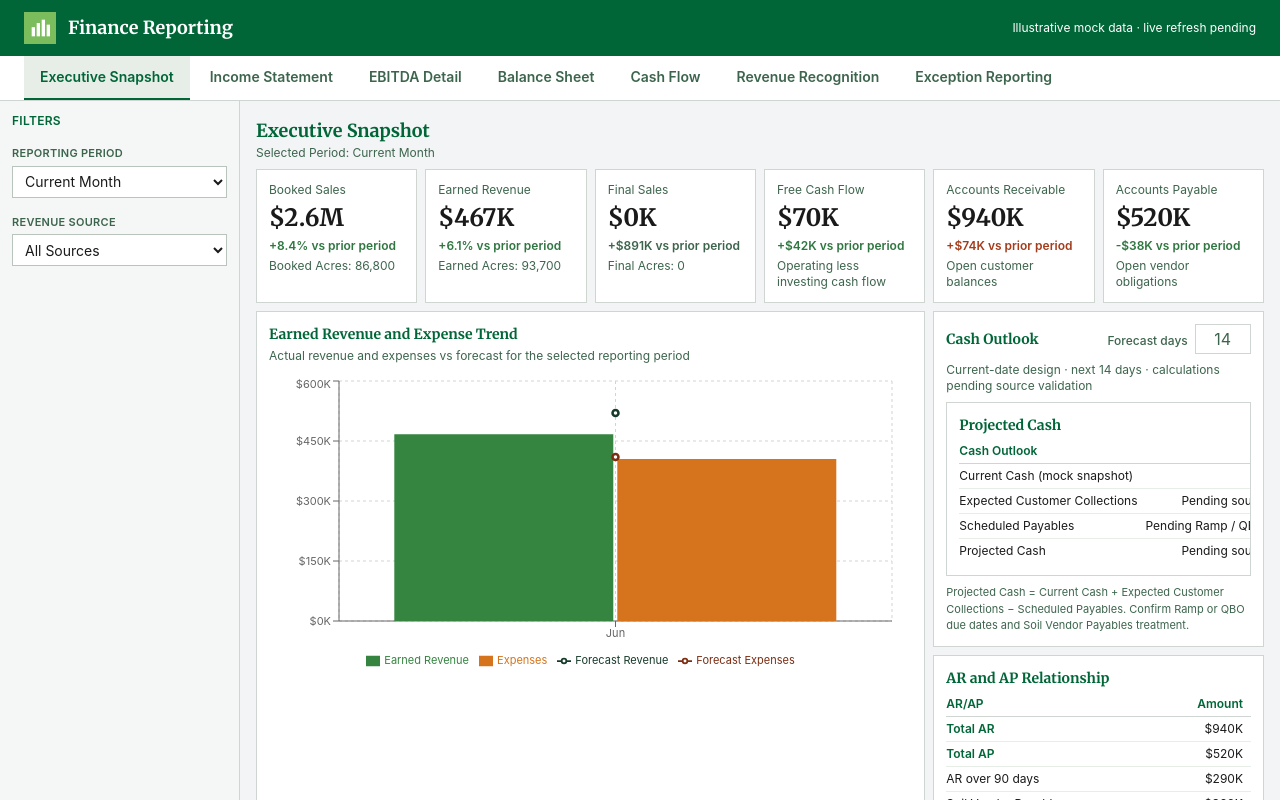
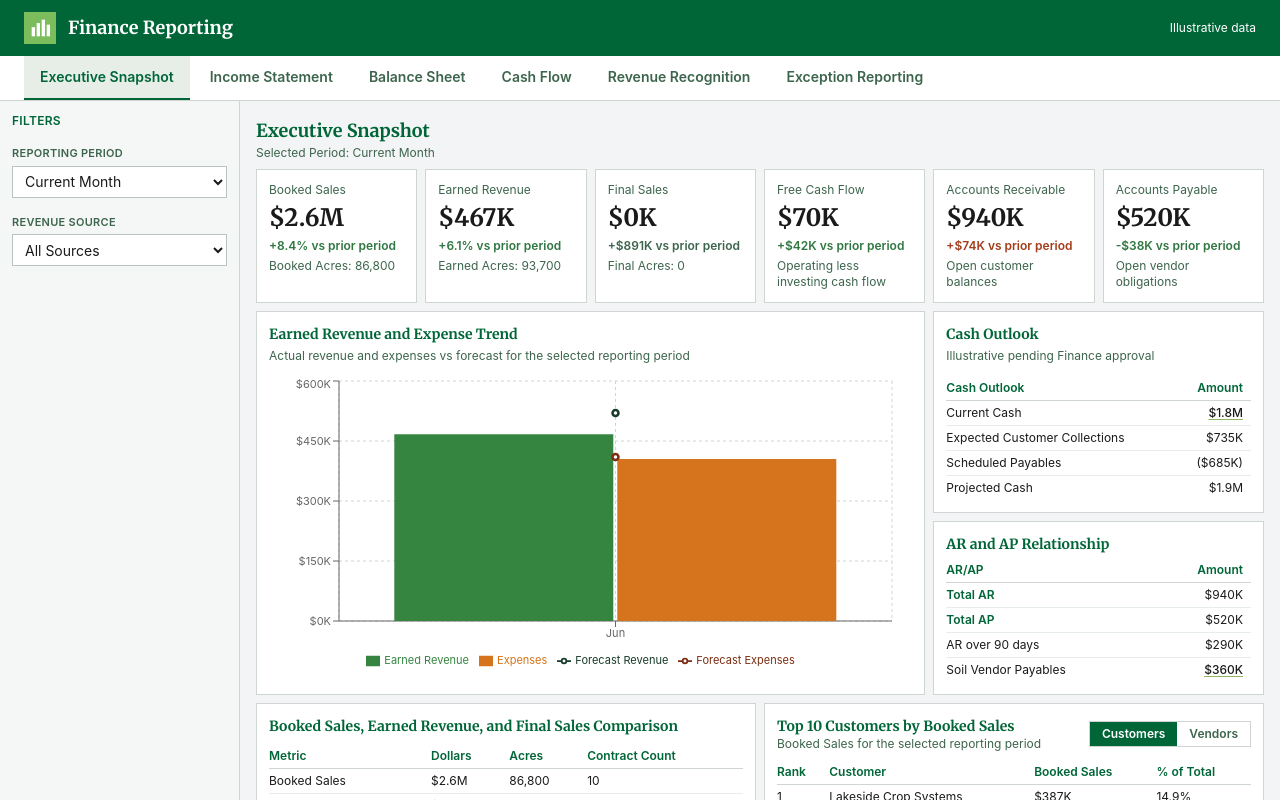
Before and after one commit to danreft/FinanceReporting, a React (Vite) app: page / in a window 1280 px wide. Built offline with nearby package versions, Linux system fonts and the light colour scheme.

Commit message:
Restore compact finance mockup layout

```diff
--- a/src/app/App.tsx
+++ b/src/app/App.tsx
@@ -7,7 +7,6 @@ import {
   ExceptionReporting,
   ExecutiveSnapshot,
   IncomeStatement,
-  EbitdaDetail,
   RevenueRecognition,
 } from './pages/FinancePages';
 
@@ -30,8 +29,6 @@ export default function App() {
         return <ExecutiveSnapshot filters={financeFilters} />;
       case 'incomeStatement':
         return <IncomeStatement filters={financeFilters} />;
-      case 'ebitdaDetail':
-        return <EbitdaDetail filters={financeFilters} />;
       case 'balanceSheet':
         return <BalanceSheet filters={financeFilters} />;
       case 'cashFlow':
@@ -64,7 +61,7 @@ export default function App() {
         </div>
         <div className="text-right">
           <div className="text-xs" style={{ fontFamily: 'Source Sans 3, sans-serif' }}>
-            Illustrative mock data · live refresh pending
+            Illustrative data
           </div>
         </div>
       </div>
--- a/src/app/components/TabNavigation.tsx
+++ b/src/app/components/TabNavigation.tsx
@@ -6,7 +6,6 @@ interface TabNavigationProps {
 const tabs = [
   { id: 'executiveSnapshot', label: 'Executive Snapshot' },
   { id: 'incomeStatement', label: 'Income Statement' },
-  { id: 'ebitdaDetail', label: 'EBITDA Detail' },
   { id: 'balanceSheet', label: 'Balance Sheet' },
   { id: 'cashFlow', label: 'Cash Flow' },
   { id: 'revenueRecognition', label: 'Revenue Recognition' },
--- a/src/app/data/financeMockData.ts
+++ b/src/app/data/financeMockData.ts
@@ -383,7 +383,7 @@ export const executiveTrend = monthlyFinance.map((item) => ({
 export const cashFlowOutlook = [
   ['Current Cash', 1840000],
   ['Expected Customer Collections', 735000],
-  ['Expected Near-Term Payments', -685000],
+  ['Scheduled Payables', -685000],
   ['Projected Cash', 1890000],
 ];
 
--- a/src/app/pages/FinancePages.tsx
+++ b/src/app/pages/FinancePages.tsx
@@ -17,6 +17,7 @@ import PowerBISlicer from '../components/PowerBISlicer';
 import {
   balanceSheetStatement,
   balanceSheetTrend,
+  cashFlowOutlook,
   controlExceptions,
   earnedForFinanceDeal,
   executiveTrend,
@@ -706,7 +707,6 @@ function BalanceSheetStatementTable({
 export function ExecutiveSnapshot({ filters }: FinancePageProps)
 {
   const dateRange = filters;
-  const [forecastDays, setForecastDays] = useState(14);
   const [topListView, setTopListView] = useState<'customers' | 'vendors'>('customers');
   const [cashDrillDown, setCashDrillDown] = useState<DrillDownRequest | null>(null);
   const [vendorPayablesDrillDown, setVendorPayablesDrillDown] = useState<DrillDownRequest | null>(null);
@@ -757,12 +757,11 @@ export function ExecutiveSnapshot({ filters }: FinancePageProps)
     ['Earned Revenue', selectedSummary.earnedRevenue, selectedSummary.earnedAcres, dealsWithEarnedStage.length],
     ['Final Sales', selectedSummary.finalSales, selectedSummary.finalAcres, finalDeals.length],
   ];
-  // Forecast source mapping remains unresolved. Keep the proposed layout without presenting invented cash projections.
   const cashOutlookRows = [
-    ['Current Cash (mock snapshot)', financeSummary.cashBalance],
-    ['Expected Customer Collections', 'Pending source mapping'],
-    ['Scheduled Payables', 'Pending Ramp / QBO validation'],
-    ['Projected Cash', 'Pending source mapping'],
+    ['Current Cash', selectedSummary.cashBalance],
+    ['Expected Customer Collections', 735000],
+    ['Scheduled Payables', -685000],
+    ['Projected Cash', selectedSummary.cashBalance + 50000],
   ];
   const currentCashDrillDownRows = cashDrillDown
     ? buildCurrentCashDrillDownRows(cashDrillDown.value, selectedMonths, currentPeriodLabel)
@@ -782,7 +781,7 @@ export function ExecutiveSnapshot({ filters }: FinancePageProps)
       title="Executive Snapshot"
       subtitle="Executive financial overview for the selected reporting period."
       selectedPeriod={currentPeriodLabel}
-      exportContext="Presentation-friendly export: six KPI cards, trend, cash outlook design pending forecast data, AR/AP relationship, top 10 list, and Booked Sales / Earned Revenue / Final Sales comparison."
+      exportContext="Presentation-friendly export: six KPI cards, trend, illustrative basic cash outlook, AR/AP relationship, top 10 list, and Booked Sales / Earned Revenue / Final Sales comparison."
       canvasClassName="fixed-report-canvas space-y-2"
     >
       <div className="grid grid-cols-6 gap-2">
@@ -810,15 +809,14 @@ export function ExecutiveSnapshot({ filters }: FinancePageProps)
         </ChartCard>
         </div>
         <div className="space-y-2">
-          <div className="bg-white border border-[#CFD5D0] p-3">
-            <div className="flex items-center justify-between gap-2 mb-2">
-              <div className="text-sm font-semibold text-[#006637]" style={{ fontFamily: 'Merriweather, serif' }}>Cash Outlook</div>
-              <label className="text-xs text-[#3D654D]">Forecast days <input type="number" min={1} max={90} value={forecastDays} onChange={(event) => setForecastDays(Math.min(90, Math.max(1, Number(event.target.value) || 1)))} className="w-14 ml-1 border border-[#CFD5D0] px-1 py-0.5 text-right" /></label>
-            </div>
-            <div className="text-xs text-[#3D654D] mb-2">Current-date design · next {forecastDays} days · calculations pending source validation</div>
-            <FinanceTable title="Projected Cash" columns={['Cash Outlook', 'Amount']} rows={cashOutlookRows} onDrillDown={(rowLabel, column, value, sourceTitle) => setCashDrillDown({ rowLabel, column, value, sourceTitle })} drillDownCells={[{ rowLabel: 'Current Cash (mock snapshot)', column: 'Amount' }]} />
-            <div className="text-[11px] text-[#3D654D] mt-2">Projected Cash = Current Cash + Expected Customer Collections − Scheduled Payables. Confirm Ramp or QBO due dates and Soil Vendor Payables treatment.</div>
-          </div>
+          <FinanceTable
+            title="Cash Outlook"
+            subtitle="Illustrative pending Finance approval"
+            columns={['Cash Outlook', 'Amount']}
+            rows={cashOutlookRows}
+            onDrillDown={(rowLabel, column, value, sourceTitle) => setCashDrillDown({ rowLabel, column, value, sourceTitle })}
+            drillDownCells={[{ rowLabel: 'Current Cash', column: 'Amount' }]}
+          />
           <FinanceTable
             title="AR and AP Relationship"
             columns={['AR/AP', 'Amount']}
@@ -826,11 +824,6 @@ export function ExecutiveSnapshot({ filters }: FinancePageProps)
             onDrillDown={(rowLabel, column, value, sourceTitle) => setVendorPayablesDrillDown({ rowLabel, column, value, sourceTitle })}
             drillDownCells={[{ rowLabel: 'Soil Vendor Payables', column: 'Amount' }]}
           />
-          <div className="bg-white border border-[#CFD5D0] p-3 text-xs text-[#3D654D]">
-            <div className="text-sm font-semibold text-[#006637] mb-1" style={{ fontFamily: 'Merriweather, serif' }}>AR by Invoice Stage</div>
-            <div>First Invoice · Final Invoice · Unmatched</div>
-            <div className="mt-1">Amounts pending CRM Invoice 1/2 to QuickBooks matching. Categories will reconcile to Total AR.</div>
-          </div>
         </div>
       </div>
       <div className="grid grid-cols-2 gap-2">
@@ -885,7 +878,6 @@ export function ExecutiveSnapshot({ filters }: FinancePageProps)
         </div>
       </div>
       <div className="text-[11px] text-[#3D654D]" style={{ fontFamily: 'Source Sans 3, sans-serif' }}>Illustrative mock data for requirements validation.</div>
-      <div className="text-[11px] text-[#3D654D]">Consolidated Iowa + Delaware QuickBooks data and account-level cash mapping are pending. Values shown here are sample data.</div>
       {cashDrillDown && <DrillDownPanel request={cashDrillDown} rows={currentCashDrillDownRows} onClose={() => setCashDrillDown(null)} />}
       {vendorPayablesDrillDown && <DrillDownPanel request={vendorPayablesDrillDown} rows={vendorPayablesDrillDownRows} onClose={() => setVendorPayablesDrillDown(null)} />}
     </PageShell>
@@ -1007,10 +999,10 @@ export function IncomeStatement({ filters }: FinancePageProps)
     ytd: Math.round(totalOperatingExpenses.ytd * item.value / departmentWeight),
     priorYtd: Math.round(totalOperatingExpenses.priorYtd * item.value / departmentWeight),
   }));
-  const departmentRemainder = (key: 'current' | 'prior' | 'ytd' | 'priorYtd') =>
-    totalOperatingExpenses[key] - departmentExpenseRows.reduce((sum, row) => sum + row[key], 0);
-  const finalDepartment = departmentExpenseRows[departmentExpenseRows.length - 1]!;
-  for (const key of ['current', 'prior', 'ytd', 'priorYtd'] as const) finalDepartment[key] += departmentRemainder(key);
+  const lastDepartment = departmentExpenseRows[departmentExpenseRows.length - 1]!;
+  for (const key of ['current', 'prior', 'ytd', 'priorYtd'] as const) {
+    lastDepartment[key] += totalOperatingExpenses[key] - departmentExpenseRows.reduce((sum, row) => sum + row[key], 0);
+  }
   const revenueChildren = [
     { id: 'allSourcesRevenue', label: 'Total Earned Revenue', ...totalRevenue },
     { id: 'directRevenue', label: 'Direct-Sourced Earned Revenue', ...directRevenue },
@@ -1087,39 +1079,9 @@ export function IncomeStatement({ filters }: FinancePageProps)
   );
 }
 
-export function EbitdaDetail({ filters }: FinancePageProps) {
-  const selectedFinance = filteredMonthlyFinance(filters);
-  const selectedTrend = filteredExecutiveTrend(filters);
-  const periodShare = currentMonthCount(filters) / months.length;
-  const otherIncomeAndExpense = incomeStatementRows.find((row) => row[0] === 'Other Income and Expenses')!;
-  const currentNetIncome = selectedFinance.reduce((total, item) => total + item.earnedRevenue - item.expenses, 0) + Math.round(Number(otherIncomeAndExpense[1]) * periodShare);
-  const priorNetIncome = selectedTrend.reduce((total, item) => total + item.priorEarnedRevenue - item.priorExpenses, 0) + Math.round(Number(otherIncomeAndExpense[2]) * periodShare);
-  const addBackNames = ['Interest Expense', 'Income Tax Expense', 'Depreciation Expense', 'Amortization Expense'];
-  const addBackRows = addBackNames.map((name) => {
-    const row = incomeStatementRows.find((item) => item[0] === name)!;
-    return [name, Math.abs(Math.round(Number(row[1]) * periodShare)), Math.abs(Math.round(Number(row[2]) * periodShare))] as [string, number, number];
-  });
-  const currentAddBacks = addBackRows.reduce((total, row) => total + row[1], 0);
-  const priorAddBacks = addBackRows.reduce((total, row) => total + row[2], 0);
-  const rows: (string | number)[][] = [
-    ['Net Income', currentNetIncome, priorNetIncome],
-    ...addBackRows,
-    ['Estimated EBITDA before Baker Tilly adjustments', currentNetIncome + currentAddBacks, priorNetIncome + priorAddBacks],
-    ['Baker Tilly adjustments', 'Pending approved exhibit', 'Pending approved exhibit'],
-    ['Adjusted EBITDA', 'Pending approved exhibit', 'Pending approved exhibit'],
-  ];
-  return (
-    <PageShell title="EBITDA Detail" selectedPeriod={selectedPeriodLabel(filters)} exportContext="Illustrative base EBITDA; Baker Tilly adjustments pending approved exhibit and account mapping.">
-      <div className="text-xs text-[#3D654D]">This page shows the current Income Statement estimate and its standard add-backs. Adjusted EBITDA will be displayed once Finance approves the Baker Tilly exhibit.</div>
-      <FinanceTable title="EBITDA Calculation" subtitle="Illustrative amounts; adjustment lines await Finance approval" columns={['Calculation', 'Current Period', 'Prior Period']} rows={rows} />
-    </PageShell>
-  );
-}
-
 export function RevenueRecognition({ filters }: FinancePageProps)
 {
   const dateRange = filters;
-  const [showAuditDetail, setShowAuditDetail] = useState(false);
   const selectedRecognitionMonths = selectedMonthsFor(dateRange);
   const [stageFilter, setStageFilter] = useState('all');
   const [recognitionMetric, setRecognitionMetric] = useState<MetricMode>('dollars');
@@ -1207,42 +1169,20 @@ export function RevenueRecognition({ filters }: FinancePageProps)
     stage3: stageFilter === 'all' || stageFilter === 'stage3' ? metricValue(recognitionMetric, item.stage3Dollars, item.stage3Acres, item.stage3Contracts) : 0,
   }));
   const periodRows = visiblePeriodData.map((item) => [item.period, item.stage1, item.stage2, item.stage3, item.stage1 + item.stage2 + item.stage3]);
-  const auditRows = filteredDeals.flatMap((deal) => ([
-    [stageNames.stage1, deal.stage1Date],
-    [stageNames.stage2, deal.stage2Date],
-    [stageNames.stage3, deal.stage3Date],
-  ] as const).filter(([, date]) => isRecognitionDateInRange(date)).map(([stage, date]) => [
-    deal.dealId, deal.customer, deal.contractValue, deal.acres, stage, date, stageAmountForFinanceDeal(deal.contractValue),
-  ]));
-  const auditColumns = ['Deal Number', 'Customer', 'Deal Value', 'Acres', 'Recognition Stage', 'Recognition Date', 'Recognized Amount'];
-  const exportAuditDetail = () => {
-    const escapeCsv = (value: string | number) => {
-      const text = String(value);
-      const safe = /^[=+@\-]/.test(text) && typeof value === 'string' ? `'${text}` : text;
-      return `"${safe.replace(/"/g, '""')}"`;
-    };
-    const csv = [auditColumns, ...auditRows].map((row) => row.map(escapeCsv).join(',')).join('\r\n');
-    const url = URL.createObjectURL(new Blob(['\uFEFF', csv], { type: 'text/csv;charset=utf-8' }));
-    const link = document.createElement('a');
-    link.href = url;
-    link.download = 'revenue-recognition-audit-detail.csv';
-    link.click();
-    URL.revokeObjectURL(url);
-  };
 
   return (
     <PageShell
       title="Revenue Recognition"
       subtitle="Stage amounts use one-third mockup logic pending final validation by Finance."
       selectedPeriod={recognitionPeriod}
-      exportContext={`Earned Revenue audit report. Recognition Period: ${recognitionPeriod}. Recognition Stage: ${stageFilter}. Metric: ${recognitionMetric}. Customer, Source, and Reconciliation Result belong in the Power BI filter pane. One-third allocation is a mockup assumption based on the meeting description; final DAX and accounting treatment must be approved by Finance. The Recognized Acres KPI counts each deal's acres once per selected period. Stage-level acres may repeat across stages. Open implementation rules include discounts, change orders, refunds, credits, cancellations, partial acreage changes, reopened accounts, and manual adjustments.`}
+      exportContext={`Earned Revenue audit report. Recognition Period: ${recognitionPeriod}. Recognition Stage: ${stageFilter}. Metric: ${recognitionMetric}. Amounts are illustrative pending Finance validation. Recognized Acres counts each deal once per period; stage acres may repeat.`}
     >
       <div className="grid grid-cols-5 gap-3">
         <PowerBICard title="Total Earned Revenue" value={formatMoney(totalEarnedRevenue)} variance={formatMoney(reconciliationVariance)} status={reconciliationVariance === 0 ? 'positive' : 'negative'} subtitle="Operational stage completion" tooltip="GAAP-compliant revenue recognized when each applicable approved stage is completed." />
         <PowerBICard title="Stage 1 Earned Revenue" value={formatMoney(stageTotals.stage1.revenue)} subtitle={stageNames.stage1} tooltip="Earned Revenue recognized when Stage 1 — Signed Agreement is complete." />
         <PowerBICard title="Stage 2 Earned Revenue" value={formatMoney(stageTotals.stage2.revenue)} subtitle={stageNames.stage2} tooltip="Earned Revenue recognized when Stage 2 — Soil Data Collection Complete is recorded." />
         <PowerBICard title="Stage 3 Earned Revenue" value={formatMoney(stageTotals.stage3.revenue)} subtitle={stageNames.stage3} tooltip="Earned Revenue recognized when Stage 3 — Report Complete is recorded." />
-        <PowerBICard title="Recognized Acres" value={formatAcres(recognizedAcres)} subtitle="Unique acres in period" tooltip="Counts each deal's acres once when it has earned revenue during the selected period, even when multiple stages occur." />
+        <PowerBICard title="Recognized Acres" value={formatAcres(recognizedAcres)} subtitle="Unique acres in period" tooltip="Each deal's acres count once during the selected period, even when multiple stages are completed." />
       </div>
       <div className="bg-white border border-[#CFD5D0] p-4">
         <div className="grid grid-cols-3 gap-3">
@@ -1252,7 +1192,7 @@ export function RevenueRecognition({ filters }: FinancePageProps)
         </div>
       </div>
       <div className="text-[11px] text-[#3D654D]" style={{ fontFamily: 'Source Sans 3, sans-serif' }}>
-        Recognized Acres counts unique deal acres for the period. Stage acres show each stage's activity, so adding stage acres can count a deal more than once.
+        Recognized Acres counts each deal once; stage acres show activity at each stage.
       </div>
       <div className="grid grid-cols-2 items-start gap-3">
         {stageView === 'chart' ? (
@@ -1280,19 +1220,6 @@ export function RevenueRecognition({ filters }: FinancePageProps)
           ['Variance', reconciliationVariance],
           ['Unmatched Records', unmatchedRecords],
         ]} />
-      </div>
-      <div className="bg-white border border-[#CFD5D0] p-3">
-        <div className="flex items-center justify-between gap-3">
-          <div>
-            <div className="text-sm font-semibold text-[#006637]" style={{ fontFamily: 'Merriweather, serif' }}>Deal-Level Audit Detail</div>
-            <div className="text-xs text-[#3D654D]">{recognitionPeriod} · {auditRows.length} stage events · total {formatMoney(auditRows.reduce((sum, row) => sum + Number(row[6]), 0))} · final audit columns pending Bruce’s review</div>
-          </div>
-          <div className="flex gap-2 print:hidden">
-            <button type="button" onClick={() => setShowAuditDetail(!showAuditDetail)} className="border border-[#CFD5D0] px-3 py-1 text-xs font-semibold text-[#006637]">{showAuditDetail ? 'Hide detail' : 'View detail'}</button>
-            <button type="button" onClick={exportAuditDetail} className="bg-[#006637] px-3 py-1 text-xs font-semibold text-white">Export CSV</button>
-          </div>
-        </div>
-        {showAuditDetail && <div className="mt-3 overflow-x-auto"><FinanceTable title="Revenue Recognition by Deal and Stage" columns={auditColumns} rows={auditRows} /></div>}
       </div>
     </PageShell>
   );
@@ -1353,7 +1280,7 @@ export function BalanceSheet({ filters }: FinancePageProps)
   const priorLongTermLiabilities = priorTotalLiabilities - priorCurrentLiabilities;
   const contributedCapital = Math.round(balanceSheetStatement.current.contributedCapital * equityScale);
   const priorContributedCapital = Math.round(balanceSheetStatement.prior.contributedCapital * priorEquityScale);
-  const distributions = -75000; // Illustrative mock value; Finance account mapping is pending.
+  const distributions = -75000;
   const priorDistributions = -50000;
   const currentPeriodEarnings = Math.round(balanceSheetStatement.current.currentPeriodEarnings * equityScale);
   const priorCurrentPeriodEarnings = Math.round(balanceSheetStatement.prior.currentPeriodEarnings * priorEquityScale);
@@ -1438,7 +1365,7 @@ export function BalanceSheet({ filters }: FinancePageProps)
       <div className="grid grid-cols-4 gap-3">
         <PowerBICard title="Total Assets" value={formatMoney(totalAssets)} variance={formatMoney(totalAssets - priorTotalAssets)} status={totalAssets >= priorTotalAssets ? 'positive' : 'negative'} subtitle="Current Period" tooltip="Total current and long-term assets." />
         <PowerBICard title="Total Liabilities" value={formatMoney(totalLiabilities)} variance={formatMoney(totalLiabilities - priorTotalLiabilities)} status={totalLiabilities <= priorTotalLiabilities ? 'positive' : 'negative'} subtitle="Current Period" tooltip="Total current and long-term liabilities." />
-        <PowerBICard title="Total Equity" value={formatMoney(totalEquity)} variance={formatMoney(totalEquity - priorTotalEquity)} status={totalEquity >= priorTotalEquity ? 'positive' : 'negative'} subtitle="Current Period" tooltip="Contributed capital plus retained and current earnings, less shareholder distributions. Mock distributions await Finance account mapping." />
+        <PowerBICard title="Total Equity" value={formatMoney(totalEquity)} variance={formatMoney(totalEquity - priorTotalEquity)} status={totalEquity >= priorTotalEquity ? 'positive' : 'negative'} subtitle="Current Period" tooltip="Contributed capital and earnings less distributions. Values are illustrative." />
         <PowerBICard title="Cash Balance" value={formatMoney(cash)} variance={formatMoney(cash - priorCash)} status={cash >= priorCash ? 'positive' : 'negative'} subtitle="Cash and Cash Equivalents" tooltip="Cash and cash equivalents at period end." />
       </div>
       <BalanceSheetStatementTable title="Balance Sheet Matrix" subtitle="Illustrative Assets, Liabilities, and Equity hierarchy pending final QuickBooks mapping" rows={rows} expandedRows={expandedRows} onToggle={toggleExpandedRow} />
@@ -1492,6 +1419,9 @@ export function CashFlow({ filters }: FinancePageProps)
     ['Beginning Cash', beginningCash],
     ['Ending Cash', endingCash],
   ];
+  const selectedCashFlowOutlook = cashFlowOutlook.map(([label, amount]) => (
+    label === 'Current Cash' ? [label, endingCash] : [label, amount]
+  ));
 
   return (
     <PageShell
@@ -1507,10 +1437,7 @@ export function CashFlow({ filters }: FinancePageProps)
       </div>
       <FinanceTable title="Statement of Cash Flows" subtitle="Operating, investing, financing, and cash rollforward sections supported by the current mock data" columns={['Statement of Cash Flows', 'Actual Amount']} rows={selectedCashFlowStatementRows} />
       <div className="grid grid-cols-2 gap-3">
-        <div className="bg-white border border-[#CFD5D0] p-3">
-          <div className="text-sm font-semibold text-[#006637] mb-1" style={{ fontFamily: 'Merriweather, serif' }}>Operating Activities by Department</div>
-          <div className="text-xs text-[#3D654D]">Department breakdown pending validation of QuickBooks transaction classifications. Unallocated activity will remain visible and totals will reconcile to Operating Activities.</div>
-        </div>
+        <FinanceTable title="Basic Cash Outlook" subtitle="Basic cash outlook only" columns={['Cash Outlook', 'Amount']} rows={selectedCashFlowOutlook} />
         <ChartCard title="Free Cash Flow Trend" subtitle="Definition pending Finance confirmation." height={240}>
           <LineChart data={selectedCashFlowTrend}>
             <CartesianGrid strokeDasharray="3 3" stroke="#CFD5D0" />
@@ -1572,21 +1499,6 @@ export function ExceptionReporting({ filters }: FinancePageProps)
     item.sourceSystem,
     item.detectedDate,
   ]);
-  const exceptionColumns = ['Exception Type', 'Deal / Project', 'Customer', 'Relevant Stage', 'RP Code', 'RP Code Added', 'Affected Period', 'Potential Financial Impact', 'Source System', 'Detected Date'];
-  const exportExceptionDetail = () => {
-    const csvValue = (value: string | number) => {
-      const text = String(value);
-      const safe = typeof value === 'string' && /^[=+@\-]/.test(text) ? `'${text}` : text;
-      return `"${safe.replace(/"/g, '""')}"`;
-    };
-    const csv = [exceptionColumns, ...exceptionDetailRows].map((row) => row.map(csvValue).join(',')).join('\r\n');
-    const url = URL.createObjectURL(new Blob(['\uFEFF', csv], { type: 'text/csv;charset=utf-8' }));
-    const link = document.createElement('a');
-    link.href = url;
-    link.download = 'finance-exceptions-detail.csv';
-    link.click();
-    URL.revokeObjectURL(url);
-  };
   return (
     <PageShell
       title="Exception Reporting"
@@ -1608,8 +1520,7 @@ export function ExceptionReporting({ filters }: FinancePageProps)
         </div>
       </div>
       <FinanceTable title="Exception Summary" subtitle="Potential Financial Impact pending calculation definition" columns={['Exception Type', 'Record Count', 'Potential Financial Impact']} rows={exceptionSummaryRows} />
-      <div className="flex items-center justify-end print:hidden"><button type="button" onClick={exportExceptionDetail} className="bg-[#006637] px-3 py-1 text-xs font-semibold text-white">Export filtered detail CSV</button></div>
-      <FinanceTable title="Exception Detail" subtitle="Read-only table; export respects selected reporting period and exception type" columns={exceptionColumns} rows={exceptionDetailRows} />
+      <FinanceTable title="Exception Detail" subtitle="Read-only table; customer and source system filters belong in the Power BI filter pane" columns={['Exception Type', 'Deal / Project', 'Customer', 'Relevant Stage', 'RP Code', 'RP Code Added', 'Affected Period', 'Potential Financial Impact', 'Source System', 'Detected Date']} rows={exceptionDetailRows} />
       {exceptionDrillDown && (
         <ExceptionDrillDownPanel
           title={exceptionDrillDown.title}
```
